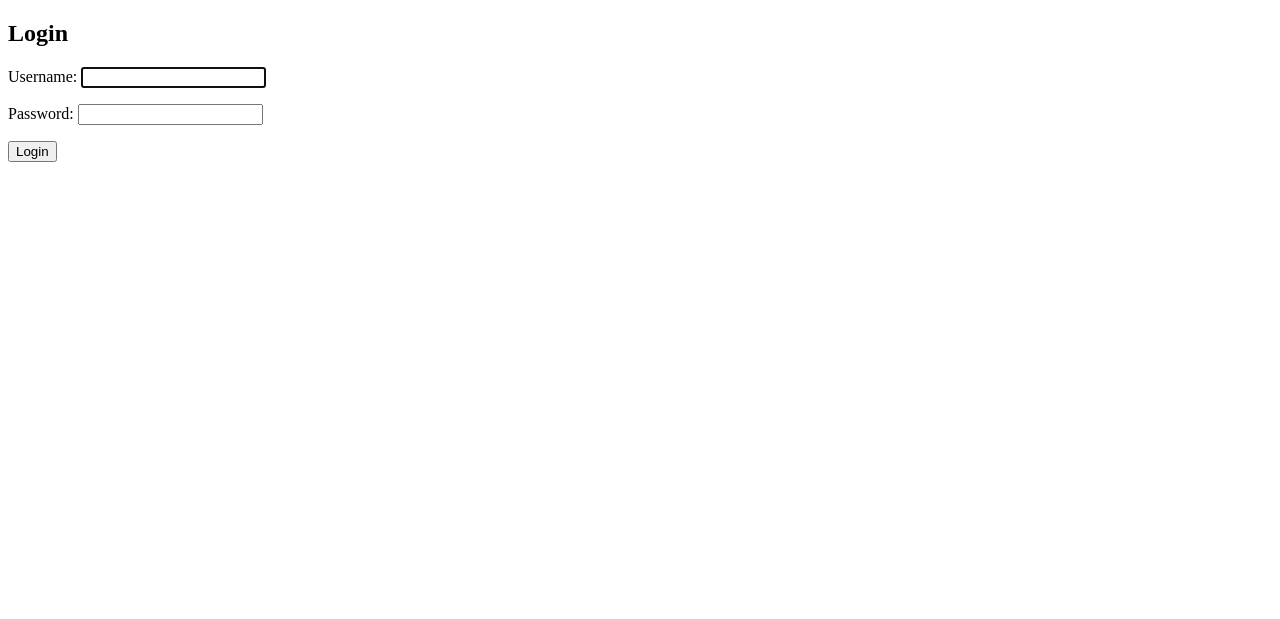
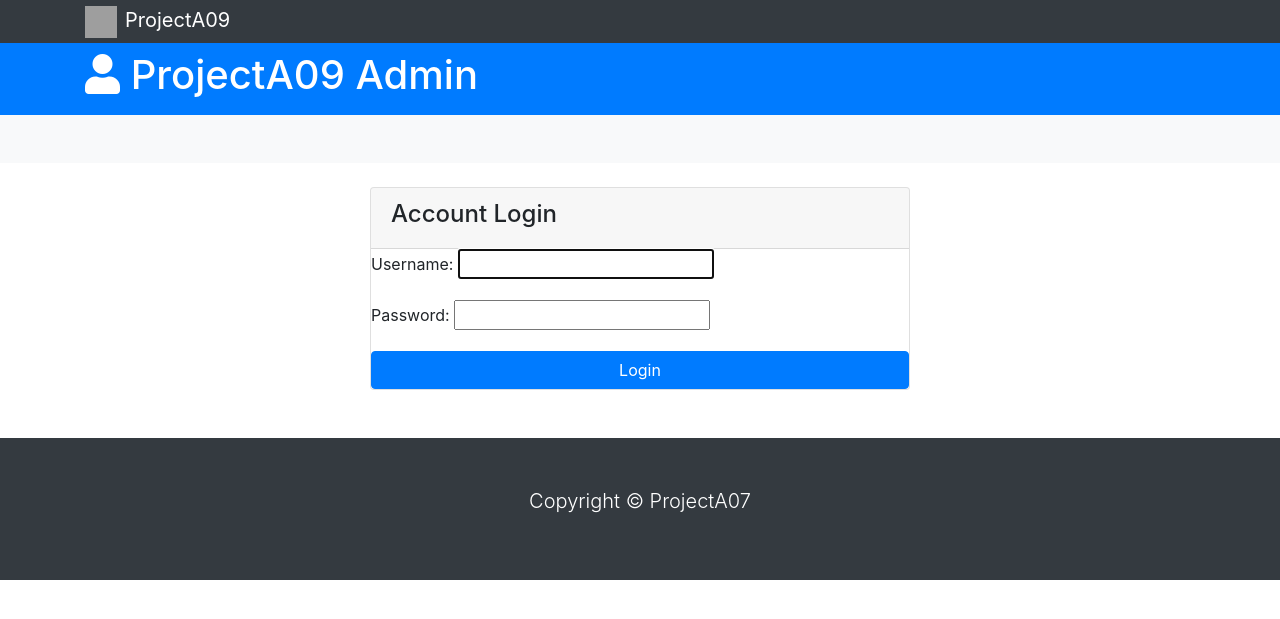
Before and after one commit to sumanthd17/Online-Course-Registration, a Django app: page /users/login/ in a window 1280 px wide. Shown: the top 619 px of the page. Run offline with Django 3.2, Linux system fonts and the light colour scheme; some libraries are stand-ins or nearby versions; grey boxes are pictures that could not be loaded.

Commit message:
front end design

```diff
--- a/OnlineCourseRegistration/templates/base.html
+++ b/OnlineCourseRegistration/templates/base.html
@@ -2,12 +2,51 @@
 <html>
 <head>
   <meta charset="utf-8">
-  <title>{% block title %}Django Auth Tutorial{% endblock %}</title>
+  <meta charset="UTF-8">
+  <meta name="viewport" content="width=device-width, initial-scale=1.0">
+  <meta http-equiv="X-UA-Compatible" content="ie=edge">
+  <link rel="stylesheet" href="https://use.fontawesome.com/releases/v5.0.13/css/all.css" integrity="sha384-DNOHZ68U8hZfKXOrtjWvjxusGo9WQnrNx2sqG0tfsghAvtVlRW3tvkXWZh58N9jp"
+    crossorigin="anonymous">
+  <link rel="stylesheet" href="https://stackpath.bootstrapcdn.com/bootstrap/4.1.1/css/bootstrap.min.css" integrity="sha384-WskhaSGFgHYWDcbwN70/dfYBj47jz9qbsMId/iRN3ewGhXQFZCSftd1LZCfmhktB"
+    crossorigin="anonymous">
+  <link rel="stylesheet" href="css/style.css">
+  <!--title>Login</title-->
+  <!--title>{% block title %}Django Auth Tutorial{% endblock %}</title-->
 </head>
 <body>
+	<nav class="navbar navbar-expand-sm navbar-dark bg-dark p-0">
+	<div class="container">
+	  <a href="index.html" class="navbar-brand"> <img src="https://upload.wikimedia.org/wikipedia/en/thumb/4/49/IIIT_Sri_City_Logo.png/220px-IIIT_Sri_City_Logo.png" style="width: 32px; height: 32px; margin-right: 8px;">ProjectA09</a>
+	</div>
+  	</nav>
+  	<!-- HEADER -->
+	  <header id="main-header" class="py-2 bg-primary text-white">
+	    <div class="container">
+	      <div class="row">
+	        <div class="col-md-6">
+	          <h1>
+	            <i class="fas fa-user"></i> ProjectA09 Admin</h1>
+	        </div>
+	      </div>
+	    </div>
+	  </header>
   <main>
     {% block content %}
     {% endblock %}
   </main>
+  	<!-- FOOTER -->
+  <footer id="main-footer" class="bg-dark text-white mt-5 p-5">
+    <div class="container">
+      <div class="row">
+        <div class="col">
+          <p class="lead text-center">
+            Copyright &copy;
+            <span id="year"></span>
+            ProjectA07
+          </p>
+        </div>
+      </div>
+    </div>
+  </footer>
 </body>
 </html>
--- a/OnlineCourseRegistration/templates/registration/login.html
+++ b/OnlineCourseRegistration/templates/registration/login.html
@@ -4,10 +4,34 @@
 {% block title %}Login{% endblock %}
 
 {% block content %}
-<h2>Login</h2>
-<form method="post">
-  {% csrf_token %}
-  {{ form.as_p }}
-  <button type="submit">Login</button>
-</form>
+<head>
+	<title>Login</title>
+</head>
+<!-- ACTIONS -->
+  <section id="actions" class="py-4 mb-4 bg-light">
+    <div class="container">
+      <div class="row">
+
+      </div>
+    </div>
+  </section>
+<!-- LOGIN -->
+  <section id="login">
+    <div class="container">
+      <div class="row">
+        <div class="col-md-6 mx-auto">
+          <div class="card">
+            <div class="card-header">
+              <h4>Account Login</h4>
+            </div>
+            <form method="post">
+			  {% csrf_token %}
+			  {{ form.as_p }}
+			  <button type="submit" class="btn btn-primary btn-block">Login</button>
+			</form>
+          </div>
+        </div>
+      </div>
+    </div>
+  </section>
 {% endblock %}
```
Also changed, not shown: OnlineCourseRegistration/templates/Signup.html (+28 -6 lines), OnlineCourseRegistration/templates/registration/sigup.html (deleted, +0 -13 lines), OnlineCourseRegistration/db.sqlite3.
